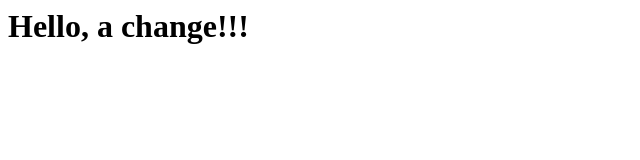
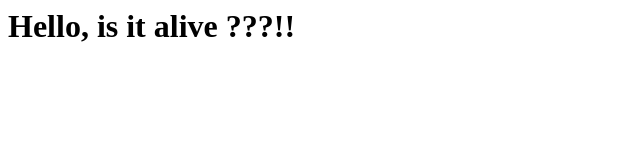
Before and after one commit to mikarinneoracle/simpleserver, a website: page html/index.html in a window 1280 px wide. Shown: the whole page, without its empty margins (0-640 px from the left). Drawn offline with Linux system fonts and the light colour scheme.

Commit message:
html change

```diff
--- a/html/index.html
+++ b/html/index.html
@@ -1 +1 @@
-<h1>Hello, a change!!!</h1>
+<h1>Hello, is it alive ???!!</h1>
```
